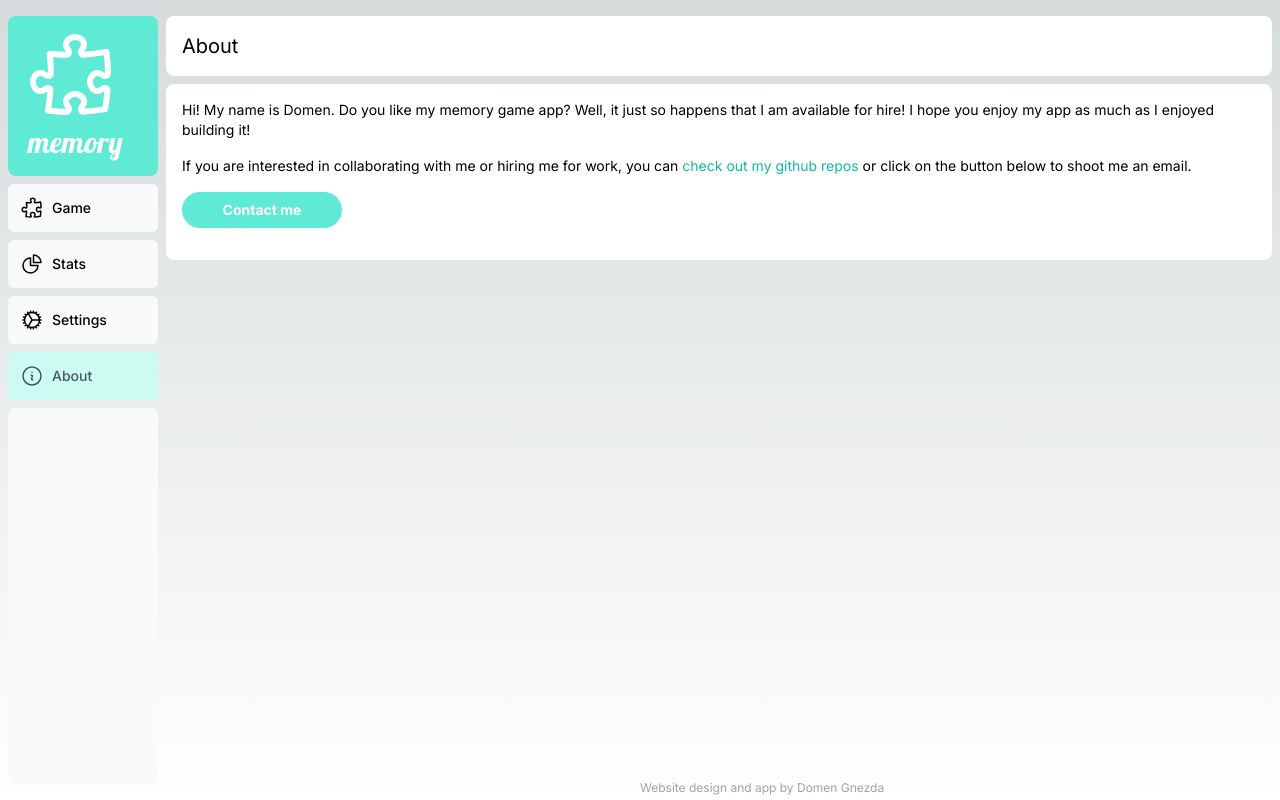
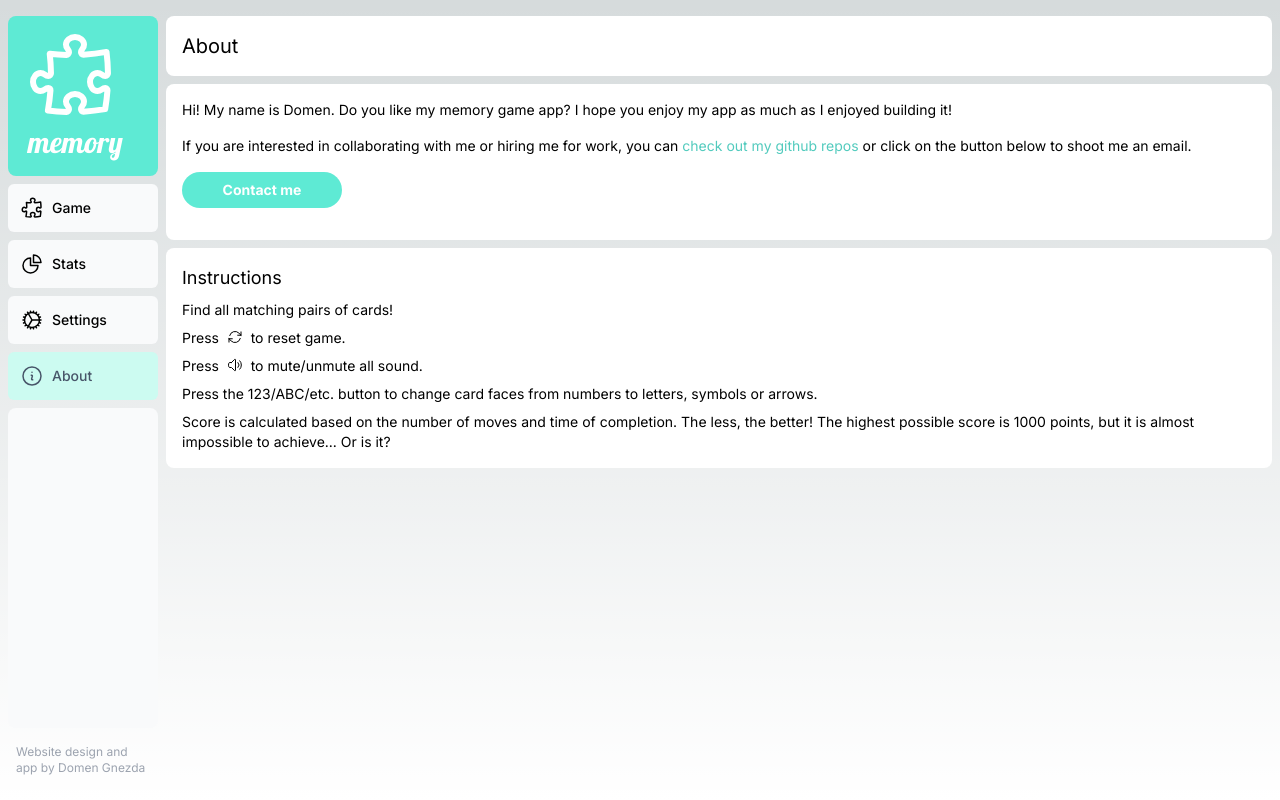
Before and after one commit to dgnezda/memory, a Next.js app: page /dashboard/about in a window 1280 px wide. Built offline with nearby package versions, Linux system fonts and the light colour scheme.

Commit message:
Minor refactoring

```diff
--- a/app/dashboard/about/page.tsx
+++ b/app/dashboard/about/page.tsx
@@ -3,23 +3,46 @@ import Button from "@/app/ui/components/Button";
 import Title from "@/app/ui/components/Title";
 import WhiteDiv from "@/app/ui/components/WhiteDiv";
 import Link from "next/link";
+import { ArrowPathIcon, SpeakerWaveIcon } from '@heroicons/react/24/outline';
 
 export default function Page() {
     return (
         <div className="md:ml-0 ml-2">
             <Title>About</Title>
             <div>
-                <WhiteDiv className={`text-sm`}>
-                    <div className={`text-sm`}>
-                        Hi! My name is Domen. Do you like my memory game app? Well, it just so happens that I am available for hire!
+                <WhiteDiv className="text-sm">
+                    <div className="text-sm flex flex-row">
+                        Hi! My name is Domen. Do you like my memory game app?
                         I hope you enjoy my app as much as I enjoyed building it!
                     </div>
-                    <div className="mt-4">If you are interested in collaborating with me or hiring me for work, you can <Link href="https://github.com/dgnezda?tab=repositories" className="text-teal-500 text-sm text-bold hover:underline">check out my github repos</Link> or click on the button below to shoot me an email.</div>
+                    <div className="mt-4">If you are interested in collaborating with me or hiring me for work, you can <Link href="https://github.com/dgnezda?tab=repositories" className="text-teal-500 text-sm text-bold hover:underline animate-pulse">check out my github repos</Link> or click on the button below to shoot me an email.</div>
                     <div className="my-4"><Button className={`${mainColors.main} ${mainColors.hover} w-40`}><Link href="mailto:domen.gnezda@pm.me" className="text-white text-md text-bold">Contact me</Link></Button></div>
 
                 </WhiteDiv>
+                <WhiteDiv className="text-sm">
+                    <div className="text-lg">Instructions</div>
+                    <div className="mt-2">
+                        <div>Find all matching pairs of cards!</div>
+                    </div>
+                    <div className="mt-2 flex flex-row">
+                        <div>Press &nbsp;</div>
+                        <ArrowPathIcon className="h-4 mt-[1px]" />
+                        <div>&nbsp; to reset game.</div>
+                    </div>
+                    <div className="mt-2 flex flex-row">
+                        <div>Press &nbsp;</div>
+                        <SpeakerWaveIcon className="h-4 mt-[1px]" />
+                        <div>&nbsp; to mute/unmute all sound.</div>
+                    </div>
+                    <div className="mt-2">
+                        Press the 123/ABC/etc. button to change card faces from numbers to letters, symbols or arrows.
+                    </div>
+                    <div className="mt-2">
+                        Score is calculated based on the number of moves and time of completion. The less, the better!
+                        The highest possible score is 1000 points, but it is almost impossible to achieve... Or is it?
+                    </div>
+                </WhiteDiv>
 
-                <div className='absolute bottom-1 left-1/2 text-xs text-gray-400'>Website design and app by Domen Gnezda</div>
             </div>
         </div>
     )
--- a/app/dashboard/game/page.tsx
+++ b/app/dashboard/game/page.tsx
@@ -1,7 +1,13 @@
 'use client';
 
 import { useEffect, useState } from 'react';
-import { calculateFinalScore, formatTime, generateRandomBoard, getRandomCardFaces, getWinMessage } from '../../lib/utils';
+import {
+    calculateFinalScore,
+    formatTime,
+    generateRandomBoard,
+    getRandomCardFaces,
+    getWinMessage
+} from '../../lib/utils';
 import Card from '@/app/ui/components/Card';
 import { CardType } from '@/app/lib/definitions';
 import Modal from '@/app/ui/components/Modal';
@@ -48,8 +54,6 @@ import {
     ArrowPathIcon,
 } from '@heroicons/react/24/outline';
 import useSound from 'use-sound';
-import Author from '@/app/ui/components/Author';
-import Button from '@/app/ui/components/Button';
 
 export default function Page() {
     const colorPairs = ['bg-blue-400', 'bg-rose-400', 'bg-teal-400', 'bg-violet-400', 'bg-yellow-300', 'bg-cyan-300', 'bg-pink-400', 'bg-orange-300']
@@ -344,7 +348,6 @@ export default function Page() {
                     </div>
                 }
             </div>
-            <Author />
             <Modal
                 isOpen={showModal}
                 message={`
@@ -358,7 +361,6 @@ export default function Page() {
                     handleResetGame()
                 }}
             />
-            {/* <Button className={`${soundOn ? 'text-black' : 'text-gray-500'} bg-white`}><SpeakerWaveIcon className={`${soundOn ? 'text-black' : 'text-gray-500'}`} onClick={toggleSound} /></Button> */}
         </>
     )
 }
--- a/app/dashboard/settings/page.tsx
+++ b/app/dashboard/settings/page.tsx
@@ -5,7 +5,6 @@ import { SpeakerWaveIcon, SpeakerXMarkIcon, ClockIcon } from "@heroicons/react/2
 import Button from "@/app/ui/components/Button"
 import { cardColors, cardHoverColors, mainColors } from "@/app/ui/colors"
 import Title from "@/app/ui/components/Title"
-import Author from "@/app/ui/components/Author"
 
 export default function Page() {
     return (
@@ -35,12 +34,12 @@ export default function Page() {
             <WhiteDiv className="md:h-44 sm:h-32" value="Sound">
                 <div className="flex flex-row">
                     <label>
-                        <SpeakerWaveIcon className="h-10 md:mt-8 sm:mt-2 ml-1" />
+                        <SpeakerWaveIcon className="h-8 md:mt-8 sm:mt-2 ml-1" />
                         <input className="mt-2 m-2" type="radio" name="sound" value="On" />
                         On
                     </label>
                     <label>
-                        <SpeakerXMarkIcon className="h-10 md:mt-8 sm:mt-2 ml-5" />
+                        <SpeakerXMarkIcon className="h-8 md:mt-8 sm:mt-2 ml-5" />
                         <input className="mt-2 ml-5 mr-2" type="radio" name="sound" value="Off" />
                         Off
                     </label>
@@ -84,8 +83,6 @@ export default function Page() {
                 </div>
             </WhiteDiv>
             <WhiteDiv className="md:col-span-2"></WhiteDiv>
-
-            <Author />
         </div>
     )
 }
--- a/app/dashboard/stats/page.tsx
+++ b/app/dashboard/stats/page.tsx
@@ -1,4 +1,3 @@
-import Author from "@/app/ui/components/Author";
 import Title from "@/app/ui/components/Title";
 import WhiteDiv from "@/app/ui/components/WhiteDiv";
 
@@ -9,7 +8,7 @@ export default function Page() {
             <WhiteDiv value="Games played">
                 <div className="text-xs mt-2">555</div>
             </WhiteDiv>
-            <div className="grid grid-cols-2">
+            <div className="grid md:grid-cols-2 sm:grid-cols-1">
                 <WhiteDiv value="Best Scores">
                     <div className="grid grid-cols-4 justify-between text-xs mt-2">
                         <div className="col-span-3">Overall:</div><div className="text-end">10</div>
@@ -47,8 +46,6 @@ export default function Page() {
                     </div>
                 </WhiteDiv>
             </div>
-
-            <Author />
         </div>
     )
 }
--- a/app/ui/components/Author.tsx
+++ b/app/ui/components/Author.tsx
@@ -1,3 +1,3 @@
 export default function Author() {
-    return <div className='absolute bottom-1 left-1/2 text-xs text-gray-400'>Website design and app by Domen Gnezda</div>
+    return <div className='md:block hidden m-2 p-2 text-xs text-gray-400'>Website design and app by Domen Gnezda</div>
 }
--- a/app/ui/components/SideNav.tsx
+++ b/app/ui/components/SideNav.tsx
@@ -3,6 +3,7 @@ import NavLinks from './NavLinks';
 import { PuzzlePieceIcon } from '@heroicons/react/24/outline';
 import { lobster } from '../fonts';
 import { mainColors } from '../colors';
+import Author from './Author';
 // import { PowerIcon } from '@heroicons/react/24/outline';
 // import { signOut } from '@/auth';
 
@@ -20,6 +21,7 @@ export default function SideNav() {
       <div className="flex grow flex-row justify-between space-x-2 lg:flex-col lg:space-x-0 lg:space-y-2">
         <NavLinks />
         <div className="flex hidden h-auto w-full grow rounded-lg bg-gray-50 lg:block p-2 text-sm"></div>
+        <Author />
         {/* <form>
           <button className="flex h-[48px] w-full grow items-center justify-center gap-2 rounded-lg bg-gray-50 p-3 text-sm font-medium hover:bg-sky-100 hover:text-blue-600 lg:flex-none lg:justify-start lg:p-2 lg:px-3">
             <PowerIcon className="w-6" />
```
